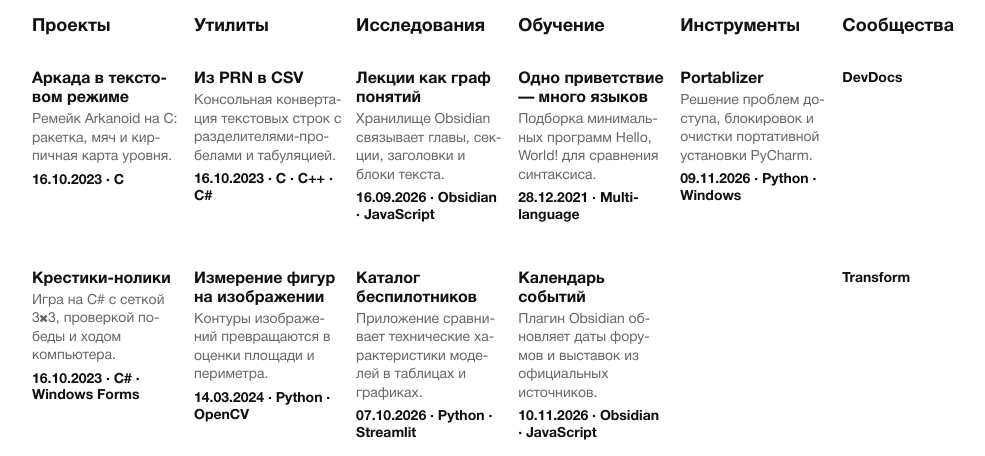
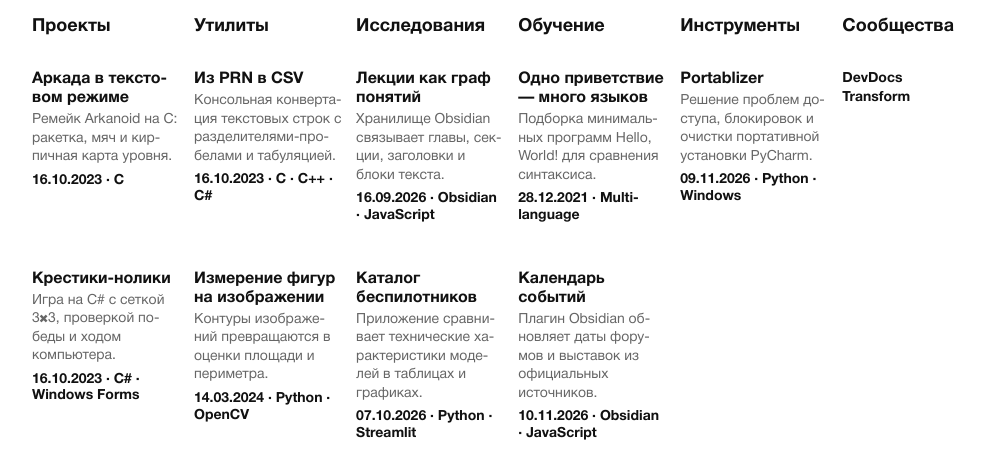
Before and after one commit to Masortim/masortim.github.io, a PHP site: page / in a window 1280 px wide. Shown: the part 225-681 px from the top of the page, without its empty margins (129-1114 px from the left). Run offline with PHP 8.4, Linux system fonts and the light colour scheme.

Commit message:
diary: «Сообщества» — цельный столбец ссылок, интерлиньяж как у p
Две ссылки были отдельными карточками сетки, а каждая карточка на
десктопе привязана к своей строке (first-of-type → строка 2,
nth-of-type(2) → строка 3). Просвет между ссылками задавала самая
высокая карточка соседней колонки — 107px вместо интерлиньяжа.

Теперь ссылки лежат в одном блоке project-card--link, внутри которого
действует обычный текстовый поток:

  <article class="project-card project-card--link">
    <a href="https://devdocs.io/">DevDocs</a>
    <a href="https://transform.tools/">Transform</a>
  </article>

Кегль 14px, line-height 1.32 — как у p. Шаг базовых линий между
ссылками 18.48px, ровно интерлиньяж абзаца; просвет между чернилами
5.71px, как между строками описания в карточке.

Отступ сверху перенесён с ссылки на блок: при скрытии первой ссылки
поиском отступ не исчезает.

Поиск научился работать с блоком: скрывает неподходящие ссылки внутри
него, а сам блок — только если не подошла ни одна. Запрос «devdocs»
оставляет DevDocs и убирает Transform; «tools» не находит ничего и
прячет блок целиком. ES5 сохранён (acorn ecmaVersion:5 — ok).

Co-authored-by: arena-agent <297053741+arena-agent@users.noreply.github.com>

```diff
--- a/diary/archive.js
+++ b/diary/archive.js
@@ -70,7 +70,23 @@
       var query = search.value.replace(/^\s+|\s+$/g, '').toLowerCase();
       var cards = document.querySelectorAll('.project-card');
       for (var c = 0; c < cards.length; c += 1) {
-        cards[c].hidden = query !== '' && cards[c].textContent.toLowerCase().indexOf(query) === -1;
+        var card = cards[c];
+        /* Колонка «Сообщества» — один блок со списком ссылок. Скрываем не
+           блок целиком, а неподходящие ссылки внутри него: иначе запрос
+           «devdocs» оставлял бы рядом и Transform. Блок прячется только
+           тогда, когда не подошла ни одна его ссылка. */
+        if (hasClassToken(card, 'project-card--link')) {
+          var links = card.getElementsByTagName('a');
+          var any = false;
+          for (var l = 0; l < links.length; l += 1) {
+            var hit = query === '' || links[l].textContent.toLowerCase().indexOf(query) !== -1;
+            links[l].hidden = !hit;
+            if (hit) any = true;
+          }
+          card.hidden = !any;
+        } else {
+          card.hidden = query !== '' && card.textContent.toLowerCase().indexOf(query) === -1;
+        }
       }
     });
   }
--- a/diary/projects-home.css
+++ b/diary/projects-home.css
@@ -344,14 +344,24 @@ body.archive-home { margin:0; padding:0; font-family:"HelveticaNeueCyr"; }
    так же занимает две строки и на 12px, и на 14px. */
 .project-card .project-meta { margin-top:3px; margin-bottom:1em; font-size:14px; font-weight:700; overflow-wrap:break-word; }
 
-/* Карточка-ссылка: только ссылка, без названия-заголовка, описания и
-   мета-строки. Так оформляются ссылки на внешние ресурсы в «Сообществах»
-   — у них нет заметки в дневнике, описывать нечего.
-   Кегль 14px — как у описания в обычной карточке (p), а не 16px, как у
-   названия: это не анонс заметки, а просто пункт списка ссылок.
-   Отступ сверху тот же, что у h3, — карточка встаёт в строку на одном
-   уровне с первыми карточками соседних колонок. */
-.project-card--link > a { display:block; margin:var(--column-heading-pad) 0 0; font-size:14px; font-weight:700; line-height:1.32; color:inherit; text-decoration:none; overflow-wrap:break-word; }
+/* Карточка-ссылка — колонка «Сообщества».
+   Это НЕ карточка заметки: у неё нет ни названия-заголовка, ни описания,
+   ни мета-строки. Внутри — просто список внешних ссылок, идущих друг за
+   другом, как строки обычного текста: тот же кегль, что у описания в
+   карточке (14px), и тот же интерлиньяж (1.32), поэтому расстояние
+   между ссылками равно расстоянию между строками абзаца, а не высоте
+   соседних карточек.
+
+   Ссылки лежат в ОДНОМ блоке, а не отдельными карточками-детьми сетки:
+   .archive-columns на десктопе — сетка из шести колонок, где каждая
+   карточка привязана к строке (first-of-type → строка 2, nth-of-type(2)
+   → строка 3). Две ссылки отдельными карточками попадали в разные
+   строки, и просвет между ними задавала самая высокая карточка соседней
+   колонки — 107px вместо интерлиньяжа. Внутри одного блока строки
+   сетки не участвуют, и ссылки идут подряд. */
+.project-card--link { margin:var(--column-heading-pad) 0 0; }
+
+.project-card--link > a { display:block; margin:0; font-size:14px; font-weight:700; line-height:1.32; color:inherit; text-decoration:none; overflow-wrap:break-word; }
 
 .project-card--link > a:hover { color:#e16449; text-decoration:none; }
 
--- a/index.html
+++ b/index.html
@@ -23,9 +23,9 @@
   <!-- Встроенный шрифт: Helvetica Neue Cyrillic. Идёт до файлов, которые его
        используют, чтобы @font-face был объявлен раньше применения. -->
   <link rel="stylesheet" href="/fonts/helvetica.css?v=20261224a">
-  <link rel="stylesheet" href="/diary/projects-home.css?v=20261228a">
+  <link rel="stylesheet" href="/diary/projects-home.css?v=20261229a">
   <script src="/diary/diary.js" defer></script>
-  <script src="/diary/archive.js?v=20261228a" defer></script>
+  <script src="/diary/archive.js?v=20261229a" defer></script>
 </head>
 <body class="archive-home">
   <!-- Заставка на время загрузки шрифтов: сплошное поле по теме.
@@ -77,8 +77,7 @@
         </section>
         <section class="archive-column">
           <h2><span data-language-content="ru">Сообщества</span><span data-language-content="en" lang="en" hidden>Community</span></h2>
-          <article class="project-card project-card--link"><a href="https://devdocs.io/" target="_blank" rel="noopener">DevDocs</a></article>
-          <article class="project-card project-card--link"><a href="https://transform.tools/" target="_blank" rel="noopener">Transform</a></article>
+          <article class="project-card project-card--link"><a href="https://devdocs.io/" target="_blank" rel="noopener">DevDocs</a><a href="https://transform.tools/" target="_blank" rel="noopener">Transform</a></article>
         </section>
       </div>
 
```
Also changed, not shown: diary/projects.css (+17 -8 lines).
